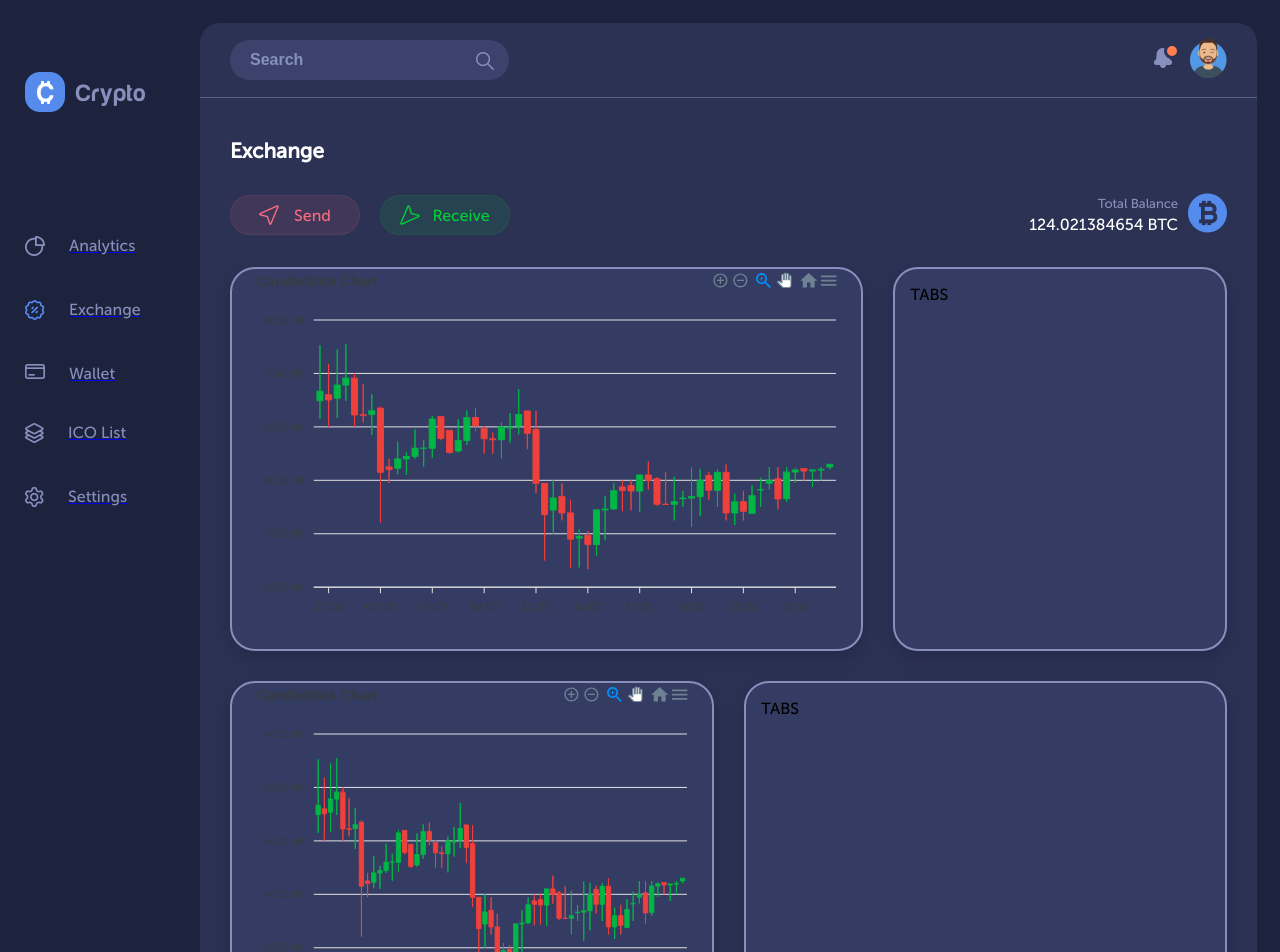
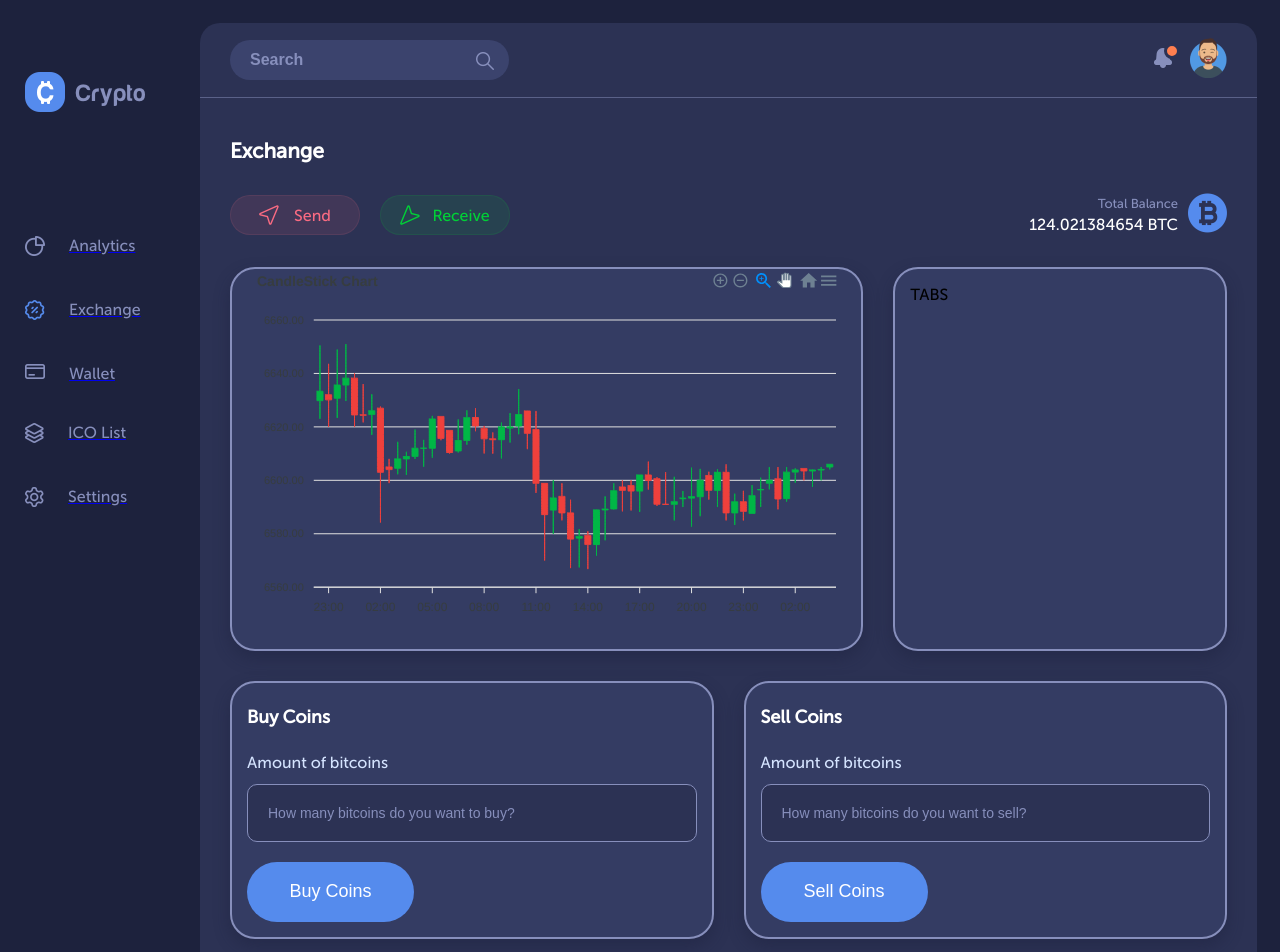
Before and after one commit to hasnainbaloch/innovativeSolutionsAssign, a React (Create React App) app: page / in a window 1280 px wide. Shown: the top 952 px of the page. Built offline with nearby package versions, Linux system fonts and the light colour scheme.

Commit message:
coin trade view

```diff
--- /dev/null
+++ b/src/components/buttons/PrimaryButton.jsx
@@ -0,0 +1,10 @@
+import React from "react";
+import "./button.css";
+
+export default function PrimaryButton({ children, style }) {
+  return (
+    <button className="primary-button" style={style} className="__btn">
+      {children}
+    </button>
+  );
+}
--- /dev/null
+++ b/src/components/buttons/button.css
@@ -0,0 +1,11 @@
+
+.__btn{
+    background-color: #558bed;
+    border-radius: 30px;
+    width: 167px;
+    height: 60px;
+    border: 0;
+    color: rgb(255, 255, 255);
+    font-size: 18px;
+    line-height: 1.2;
+}
--- a/src/components/coinTrade/CoinTrade.jsx
+++ b/src/components/coinTrade/CoinTrade.jsx
@@ -1,10 +1,16 @@
 import React from 'react'
+import PrimaryButton from '../buttons/PrimaryButton'
+import InputDropDown from '../inputDropdown/inputDropDown';
+import Input from '../inputField/Input'
+import './cointrade.css';
 
-export default function CoinTrade({title}) {
+export default function CoinTrade({title, buttonText, labelText, inputPlaceHolder}) {
     return (
         <div className="coin-trade-wrap">
             <h4 id="title">{title}</h4>
-
+            <Input labelText={labelText} inputPlaceHolder={inputPlaceHolder}/>
+            <InputDropDown/>
+            <PrimaryButton>{buttonText}</PrimaryButton>
         </div>
     )
 }
--- /dev/null
+++ b/src/components/coinTrade/cointrade.css
@@ -0,0 +1,6 @@
+#title {
+  font-size: 18px;
+  color: rgb(255, 255, 255);
+  line-height: 1.2;
+	margin-bottom: 25px 0 40px 0;
+}
--- /dev/null
+++ b/src/components/inputDropdown/inputDropDown.jsx
@@ -0,0 +1,9 @@
+import React from 'react'
+
+export default function inputDropDown() {
+    return (
+        <div>
+
+        </div>
+    )
+}
--- /dev/null
+++ b/src/components/inputField/Input.jsx
@@ -0,0 +1,25 @@
+import React from "react";
+import './input.css';
+
+export default function Input({
+  labelFor,
+  labelText,
+  inputType,
+  inputPlaceHolder,
+	style
+}) {
+  return (
+    <div className="input-wrap">
+      <label htmlFor={labelFor}>
+        {labelText}
+        <input
+          type={inputType}
+          placeholder={inputPlaceHolder}
+          id={labelFor}
+          style={style}
+          className="input-field"
+        />
+      </label>
+    </div>
+  );
+}
--- /dev/null
+++ b/src/components/inputField/input.css
@@ -0,0 +1,30 @@
+.input-field {
+  border-width: 1px;
+  border-color: rgb(135, 143, 188);
+  border-style: solid;
+  border-radius: 10px;
+  background-color: rgb(44, 50, 84);
+  width: 100%;
+  height: 58px;
+  font-size: 14px;
+  color: rgb(135, 143, 188);
+  line-height: 1.2;
+  padding: 0 20px;
+  box-sizing: border-box;
+  margin: 12px 0 20px 0;
+}
+.input-field:focus {
+  outline: 0;
+}
+.input-field::placeholder {
+  font-size: 14px;
+  color: rgb(135, 143, 188);
+  line-height: 1.2;
+}
+.input-wrap label {
+  font-size: 16px;
+  color: rgb(213, 228, 255);
+  line-height: 1.2;
+  display:block;
+
+}
--- a/src/views/exchange/Exchange.jsx
+++ b/src/views/exchange/Exchange.jsx
@@ -6,6 +6,7 @@ import receiveArrowIcon from "../../assets/icons/receiveArrow.png";
 import balance from "../../assets/icons/bitcoin.png";
 import CandleChart from "../../components/Charts/candleStickChart/CandleChart";
 import CardView from "../../components/CardView";
+import CoinTrade from "../../components/coinTrade/CoinTrade";
 
 export default function Exchange({ title }) {
   return (
@@ -42,24 +43,33 @@ export default function Exchange({ title }) {
 
       {/* top chart and tab section */}
       <div className="chart-section">
-        <CardView style={{flex: 2, marginRight: '15px'}}>
+        <CardView style={{ flex: 2, marginRight: "15px" }}>
           <CandleChart />
         </CardView>
-        <CardView style={{flex:1, marginLeft: '15px'}}>
+        <CardView style={{ flex: 1, marginLeft: "15px" }}>
           <p>TABS</p>
         </CardView>
       </div>
 
       {/* Coin Trade section */}
       <div className="chart-section">
-        <CardView style={{flex: 1, marginRight: '15px'}}>
-          <CandleChart />
+        <CardView style={{ flex: 1, marginRight: "15px" }}>
+        <CoinTrade
+            labelText="Amount of bitcoins"
+            title="Buy Coins"
+            inputPlaceHolder="How many bitcoins do you want to buy?"
+            buttonText="Buy Coins"
+          />
         </CardView>
-        <CardView style={{flex:1, marginLeft: '15px'}}>
-          <p>TABS</p>
+        <CardView style={{ flex: 1, marginLeft: "15px" }}>
+          <CoinTrade
+            labelText="Amount of bitcoins"
+            title="Sell Coins"
+            inputPlaceHolder="How many bitcoins do you want to sell?"
+            buttonText="Sell Coins"
+          />
         </CardView>
       </div>
-
     </div>
   );
 }
```
Also changed, not shown: src/components/cardView.css (line endings or trailing spaces), src/components/inputDropdown/inputDropdown.css (added).
